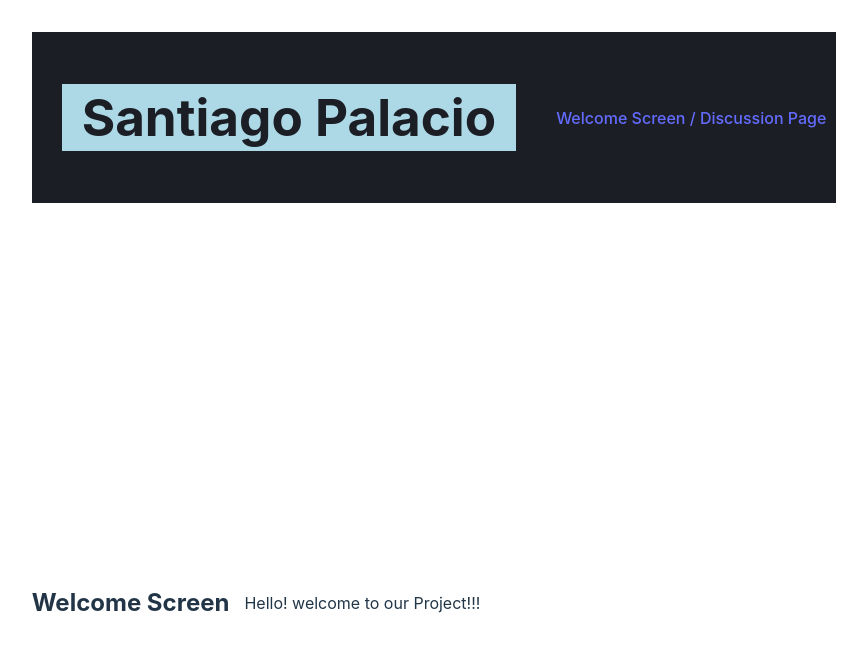
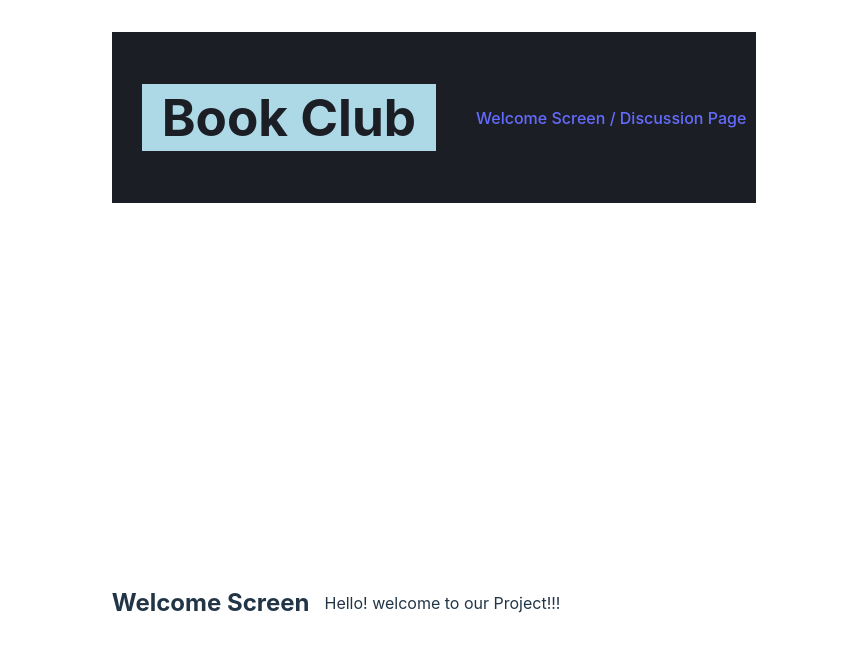
Before and after one commit to Santy520/Get-LITerary, a React (Vite) app in the folder client/: page / in a window 1280 px wide. Shown: the top 652 px of the page, without its empty margins (206-1073 px from the left). Built offline with nearby package versions, Linux system fonts and the light colour scheme.

Commit message:
changed title

```diff
--- a/client/src/components/Header.jsx
+++ b/client/src/components/Header.jsx
@@ -5,7 +5,7 @@ function Header() {
     return (
         <header>
             <nav>
-                <h1 className='left'>Santiago Palacio</h1>
+                <h1 className='left'>Book Club</h1>
 
                 <ul className='right'>
                     <Link className='link' to="/">Welcome Screen / </Link>
```
